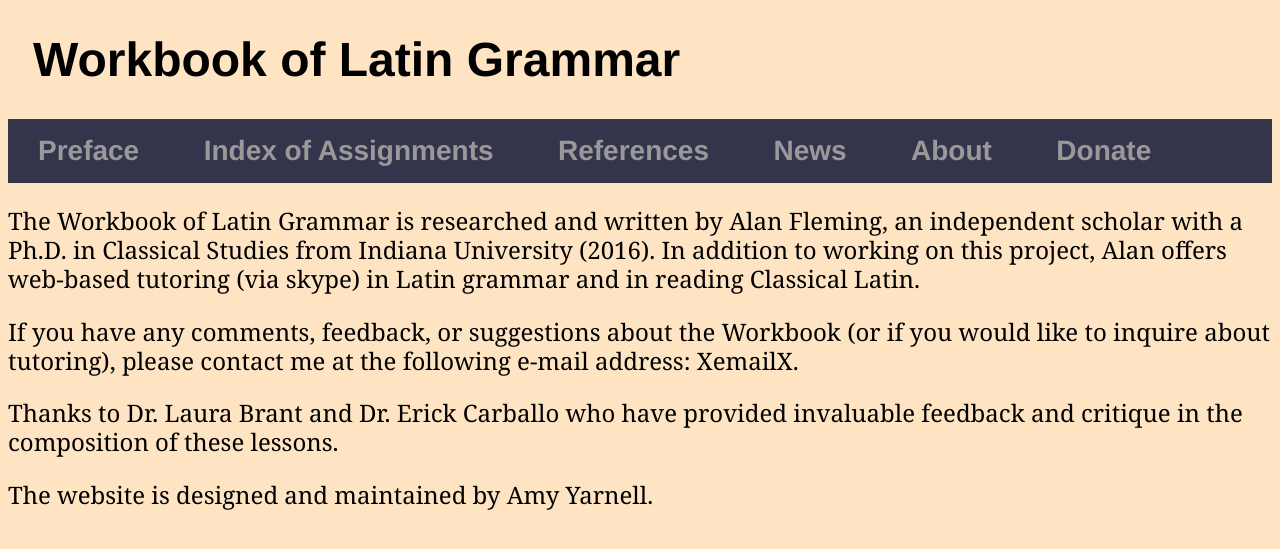
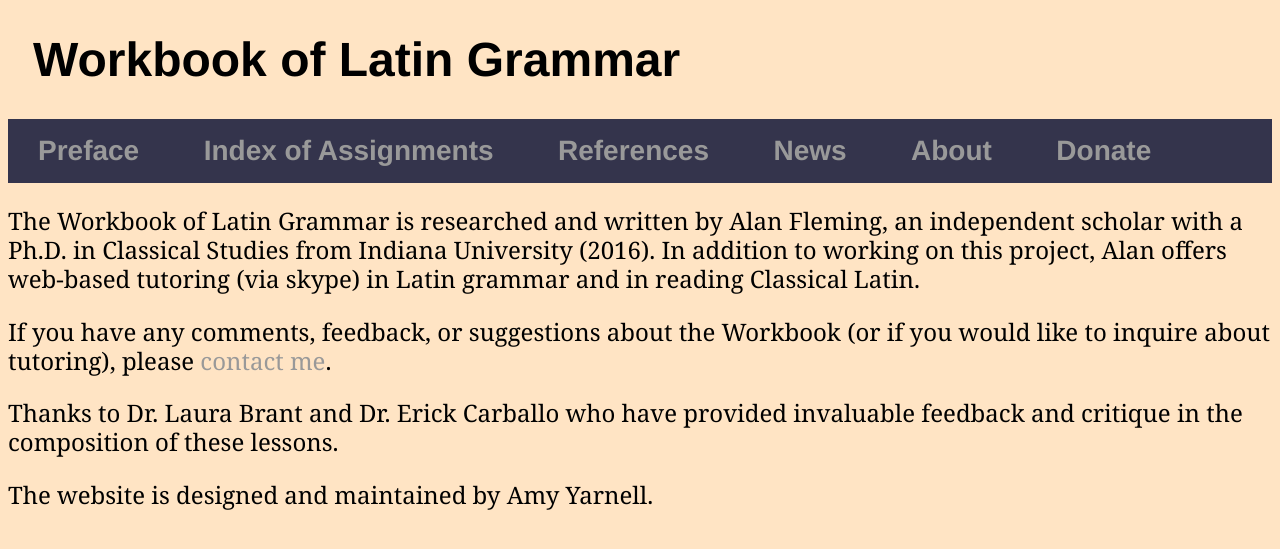
Before and after one commit to AlanCFleming82/AlanCFleming82.github.io, a Jekyll site: the page built from About.html, in a window 1280 px wide. Shown: the top 549 px of the page. Built offline with Jekyll 4.4.1, drawn with Linux system fonts in a browser that asks for light colours.

Commit message:
Update About.html

```diff
--- a/About.html
+++ b/About.html
@@ -3,6 +3,6 @@ layout: default
 title: About
 ---
 <p>The Workbook of Latin Grammar is researched and written by Alan Fleming, an independent scholar with a Ph.D. in Classical Studies from Indiana University (2016). In addition to working on this project, Alan offers web-based tutoring (via skype) in Latin grammar and in reading Classical Latin.</p>
-<p>If you have any comments, feedback, or suggestions about the Workbook (or if you would like to inquire about tutoring), please contact me at the following e-mail address: XemailX. </p>
+<p>If you have any comments, feedback, or suggestions about the Workbook (or if you would like to inquire about tutoring), please <a href="mailto:contact@latinworkbook.com">contact me</a>. </p>
 <p>Thanks to Dr. Laura Brant and Dr. Erick Carballo who have provided invaluable feedback and critique in the composition of these lessons.</p>
 <p>The website is designed and maintained by Amy Yarnell.</p>
```
